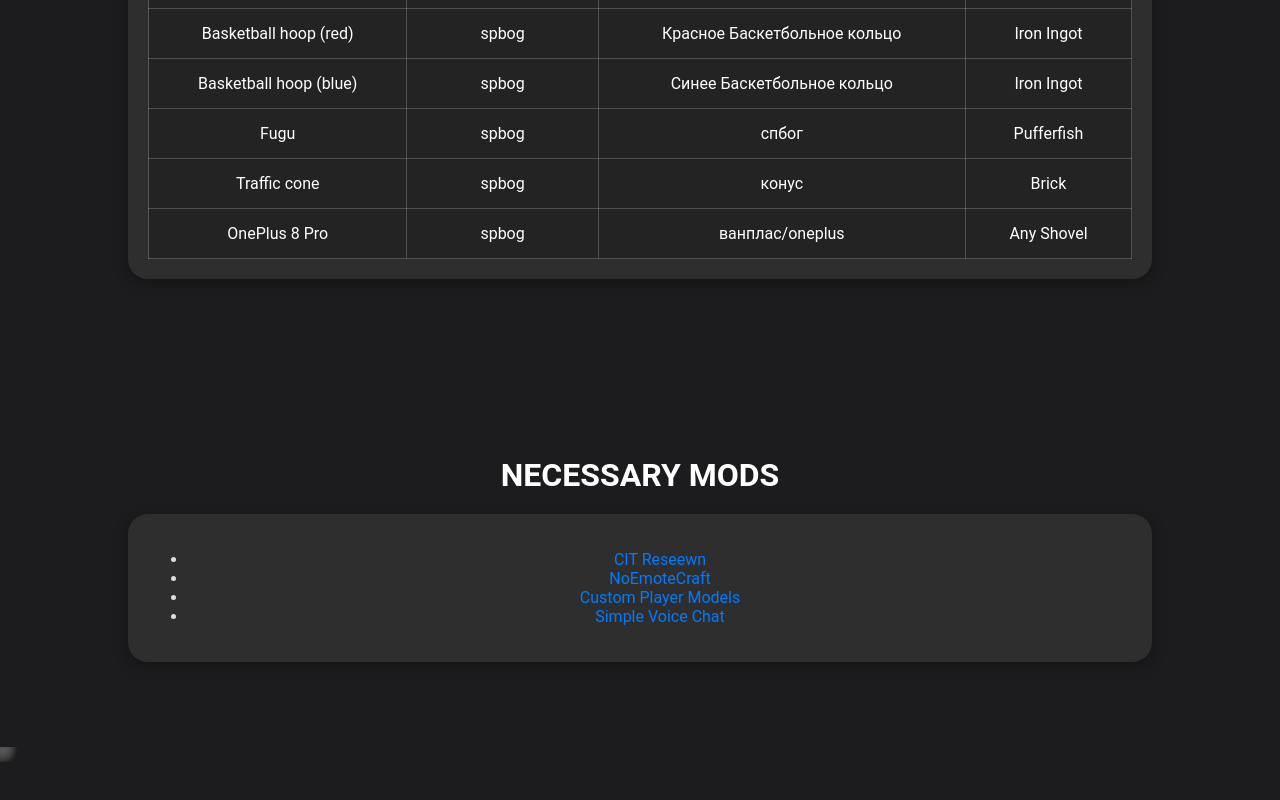
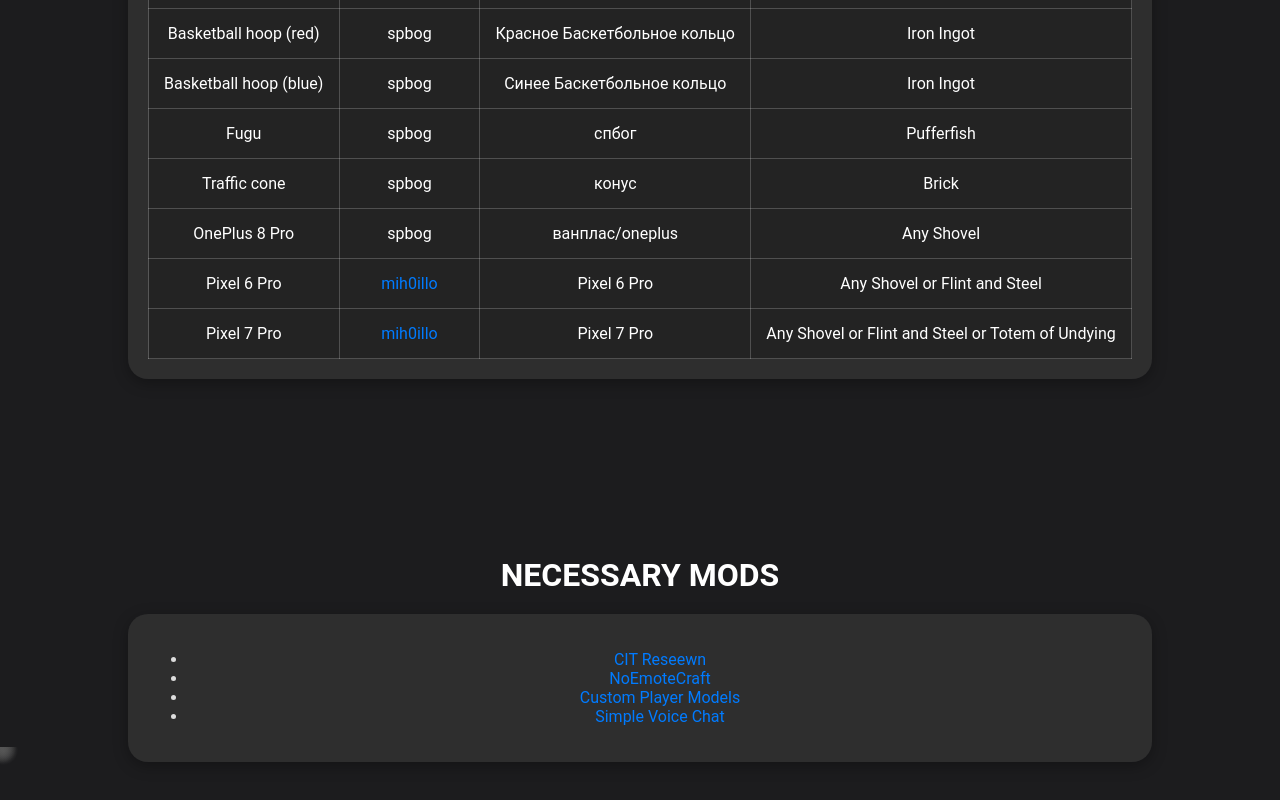
Before and after one commit to GentOwU/GentOwU.github.io, a plain HTML site: page index.html in a window 1280 px wide. Shown: the part 1653-2453 px from the top of the page. Before the commit the page ends 2415 px from the top, so only its background shows below. Drawn offline with Linux system fonts and the light colour scheme.

Commit message:
Update index.html

```diff
--- a/index.html
+++ b/index.html
@@ -134,6 +134,19 @@
                     <td>ванплас/oneplus</td>
                     <td>Any Shovel</td>
                 </tr>
+                </tr>
+                <tr>
+                    <td>Pixel 6 Pro</td>
+                    <td><a href=https://doxbin.org/upload/mishanyadoxx>mih0illo</a></td>
+                    <td>Pixel 6 Pro</td>
+                    <td>Any Shovel or Flint and Steel</td>
+                </tr>
+                <tr>
+                    <td>Pixel 7 Pro</td>
+                    <td><a href=https://doxbin.org/upload/mishanyadoxx>mih0illo</a></td>
+                    <td>Pixel 7 Pro</td>
+                    <td>Any Shovel or Flint and Steel or Totem of Undying</td>
+                </tr>
             </table>
         </div>
     </section>
```
